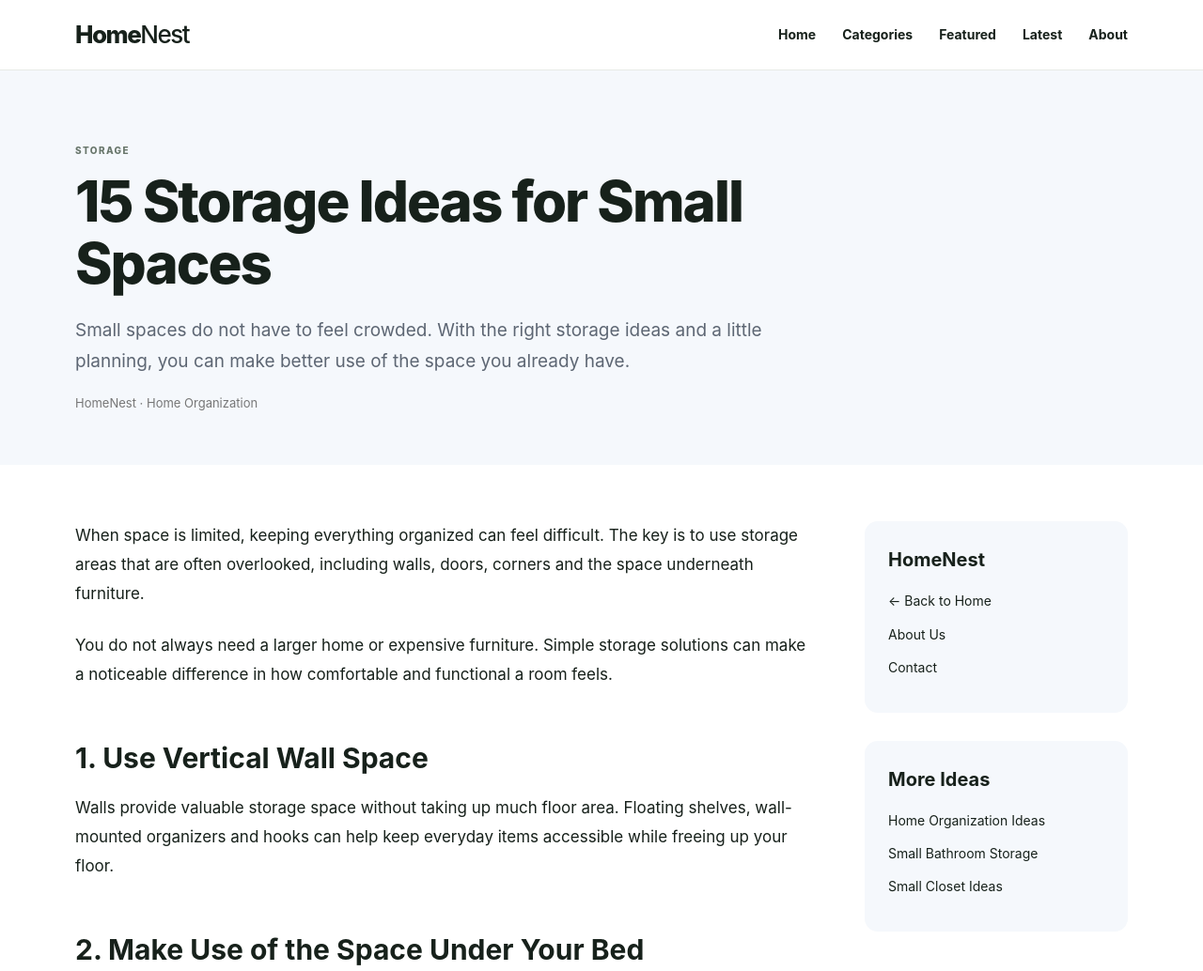
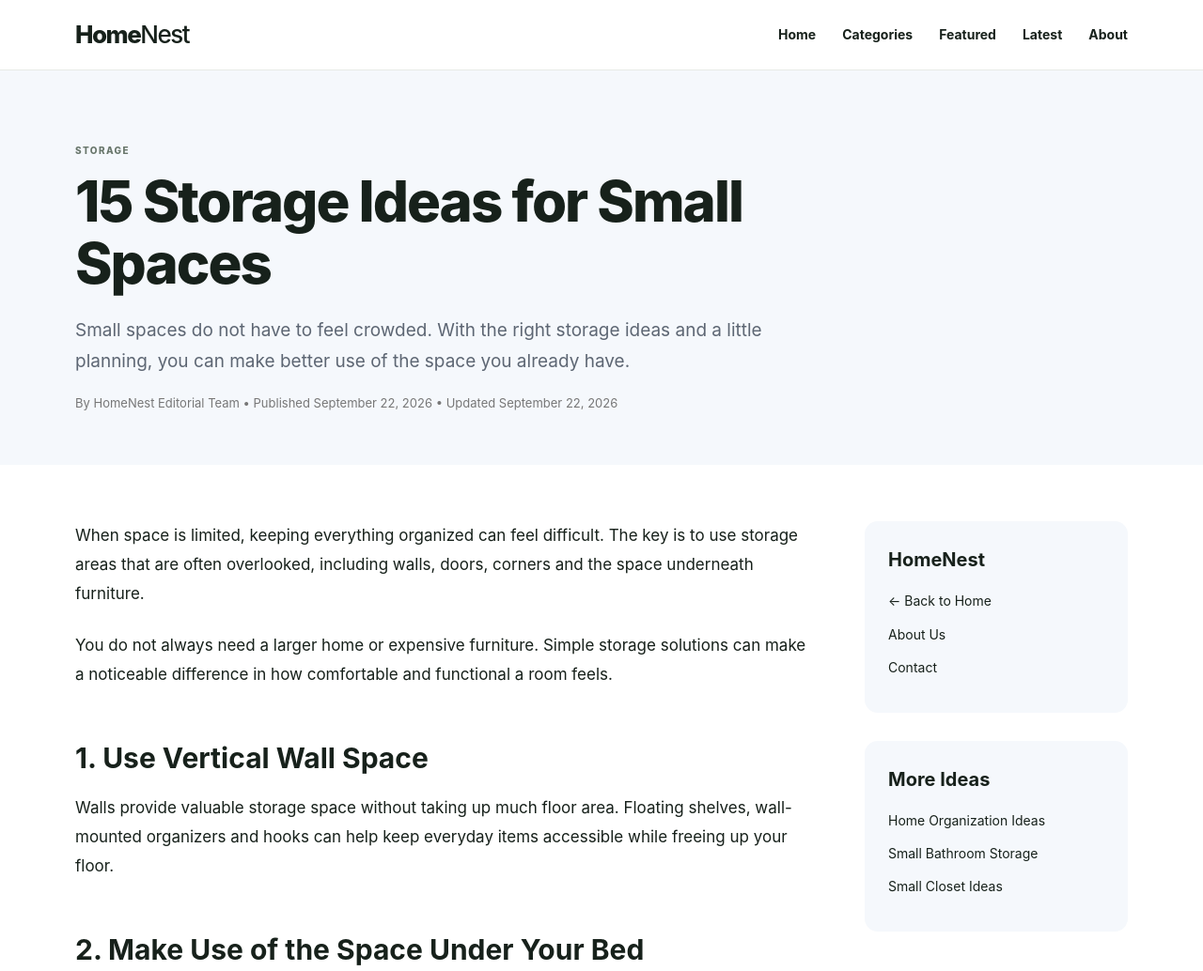
Before and after one commit to hamzaishaq033-boop/homenest, a plain HTML site: page storage.html in a window 1280 px wide. Shown: the top 1034 px of the page at 94% size. Drawn offline with Linux system fonts and the light colour scheme.

Commit message:
Add author meta tag and update article metadata
Added author meta tag and updated article meta section.

```diff
--- a/storage.html
+++ b/storage.html
@@ -8,6 +8,8 @@
 
   <meta name="description"
     content="Discover 15 practical storage ideas for small spaces, including vertical storage, under-bed solutions, hidden storage and simple ways to make every inch count.">
+
+  <meta name="author" content="HomeNest Editorial Team">
 
   <link rel="stylesheet" href="style.css">
 </head>
@@ -57,9 +59,13 @@
       you already have.
     </p>
 
-    <p class="article-meta">
-      HomeNest · Home Organization
-    </p>
+    <div class="article-meta">
+      <span>By HomeNest Editorial Team</span>
+      <span>•</span>
+      <span>Published September 22, 2026</span>
+      <span>•</span>
+      <span>Updated September 22, 2026</span>
+    </div>
 
   </div>
 
```
